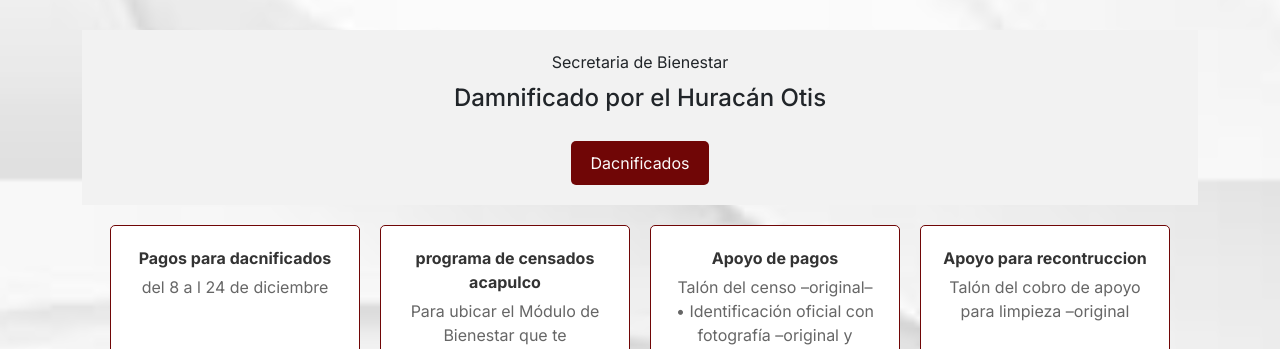
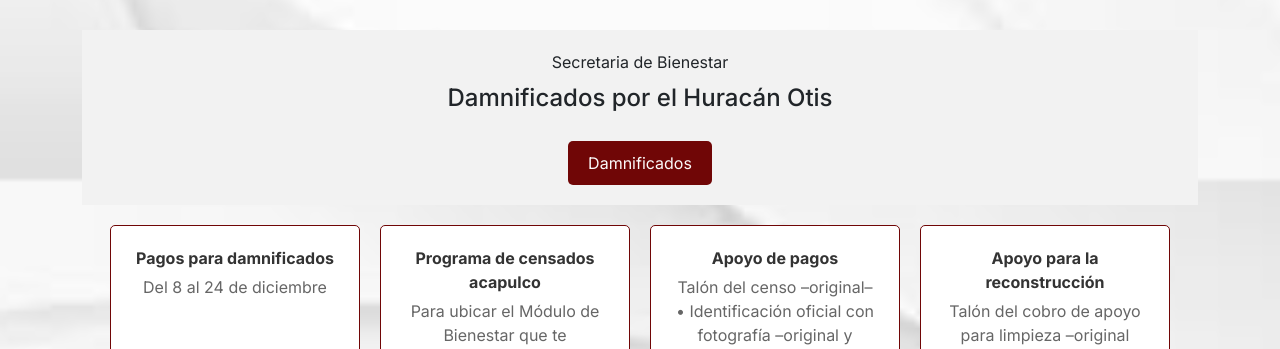
Before and after one commit to menesescampos12/censowebAcapulco, a Next.js app: page / in a window 1280 px wide. Shown: the part 3020-3369 px from the top of the page. Built offline with nearby package versions, Linux system fonts and the light colour scheme; no server answers; the database is empty.

Commit message:
Correción

```diff
--- a/src/components/Form.jsx
+++ b/src/components/Form.jsx
@@ -255,8 +255,8 @@
       <section className="banner">
     <div className="content-banner">
         <p>Secretaria de Bienestar</p>
-        <h2>Damnificado por el Huracán Otis<br /></h2>
-        <a href="">Dacnificados</a>
+        <h2>Damnificados por el Huracán Otis<br /></h2>
+        <a href="">Damnificados</a>
     </div>
 </section>
 
@@ -265,14 +265,14 @@
         <div className="card-feature">
             <i className="fa-solid fa-plane-up"></i>
             <div className="feature-content">
-                <span>Pagos para dacnificados</span>
-                <p>del 8 a l 24 de diciembre</p>
+                <span>Pagos para damnificados</span>
+                <p>Del 8 al 24 de diciembre</p>
             </div>
         </div>
         <div className="card-feature">
             <i className="fa-solid fa-wallet"></i>
             <div className="feature-content">
-                <span>programa de censados acapulco</span>
+                <span>Programa de censados acapulco</span>
                 <p>Para ubicar el Módulo de Bienestar que te corresponde, consulta la página oficial: gob.mx/bienestar</p>
             </div>
         </div>
@@ -293,7 +293,7 @@
         <div className="card-feature">
             <i className="fa-solid fa-headset"></i>
             <div className="feature-content">
-                <span>Apoyo para recontruccion</span>
+                <span>Apoyo para la reconstrucción</span>
                 <p>Talón del cobro de apoyo para limpieza –original</p>
             </div>
         </div>
```
